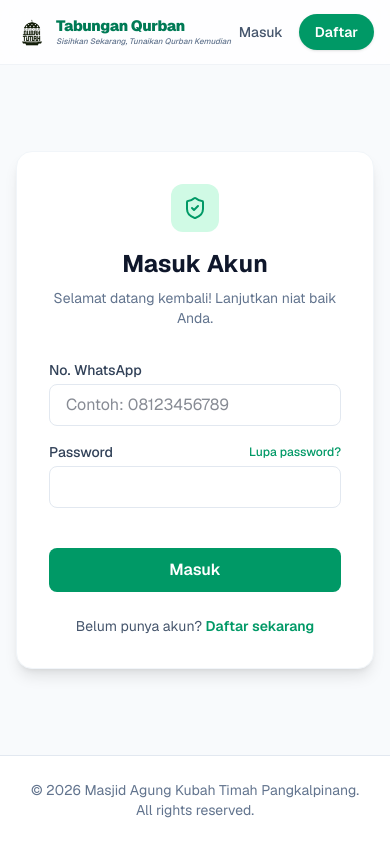
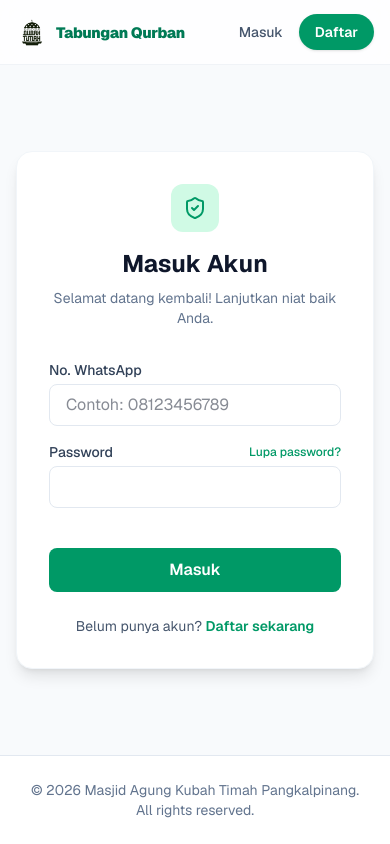
Before and after one commit to officialdmaqiqah/tabungan-qurban-app, a Next.js app: page /login in a window 390 px wide. Built offline with nearby package versions, Linux system fonts and the light colour scheme; no server answers.

Commit message:
fix(ui): hide tagline on mobile devices

```diff
--- a/components/Header.tsx
+++ b/components/Header.tsx
@@ -18,7 +18,7 @@ export default function Header({ user, role }: { user: any, role: string }) {
           <img src="/logo-dark.png" alt="Logo Masjid Agung Kubah Timah" className="h-8 md:h-10 w-auto" />
           <div className="flex flex-col justify-center">
             <span className="font-black text-[15px] md:text-xl text-emerald-700 leading-none tracking-tight">Tabungan Qurban</span>
-            <span className="text-[8px] md:text-[11px] font-medium text-slate-500 italic mt-0.5">Sisihkan Sekarang, Tunaikan Qurban Kemudian</span>
+            <span className="hidden md:block text-[11px] font-medium text-slate-500 italic mt-0.5">Sisihkan Sekarang, Tunaikan Qurban Kemudian</span>
           </div>
         </Link>
         <nav className="flex items-center gap-4 text-sm font-medium">
```
